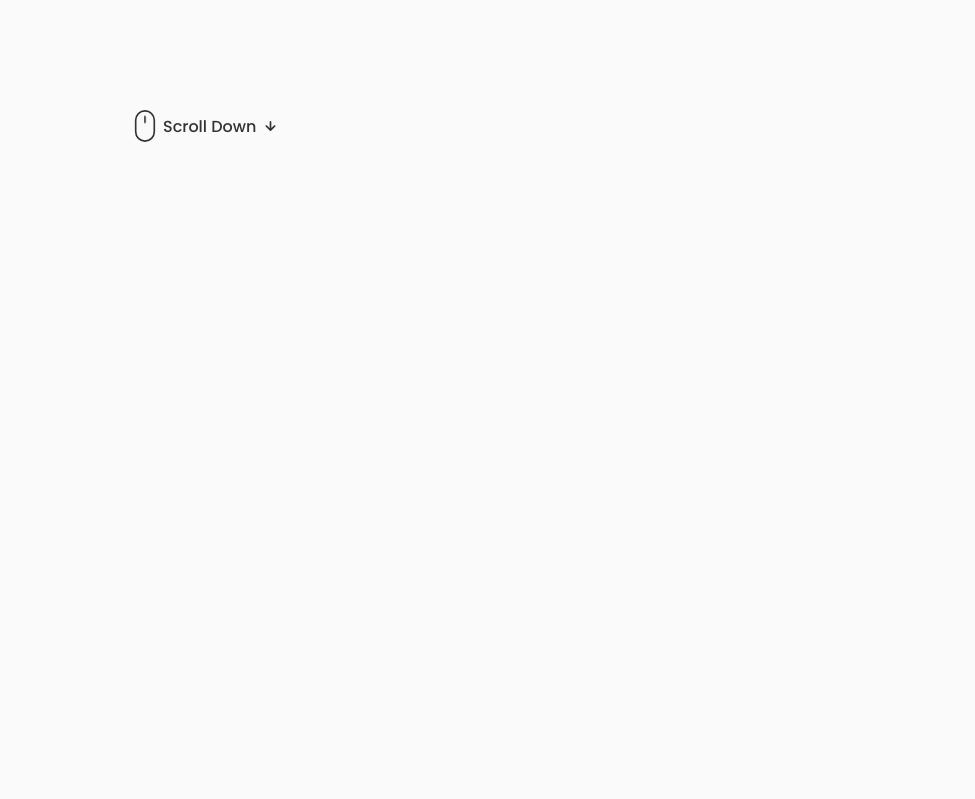
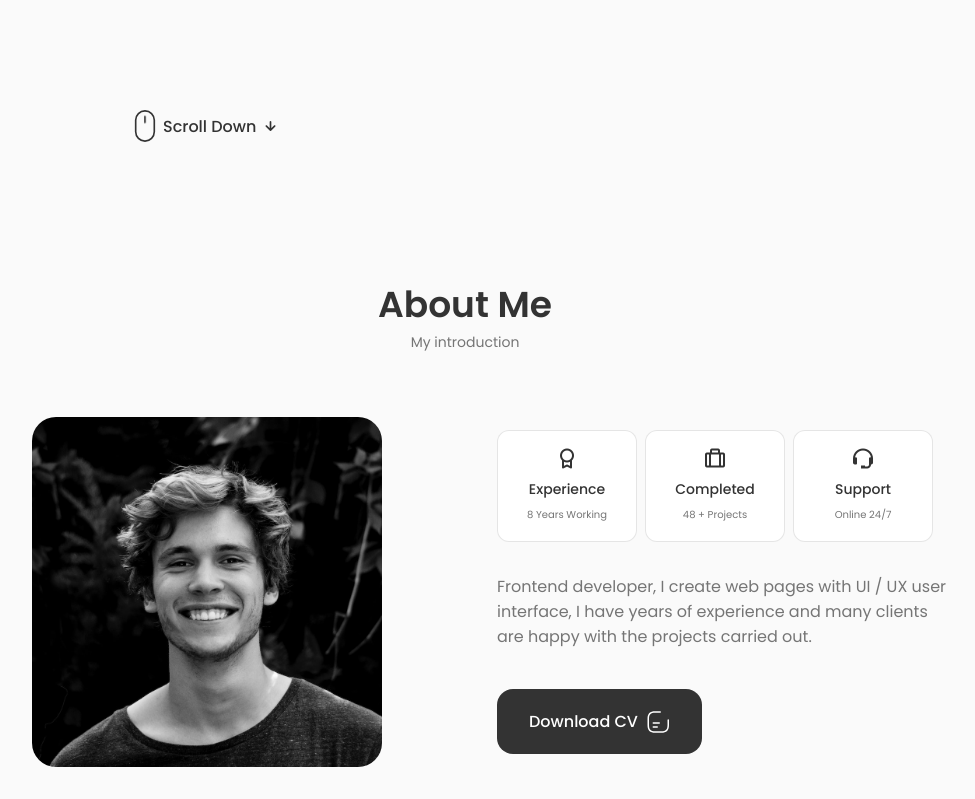
Before and after one commit to junsheng526/portfolio, a React (Create React App) app: page / in a window 1280 px wide. Shown: the part 486-1285 px from the top of the page, without its empty margins (175-1150 px from the left). Before the commit the page ends 800 px from the top, so only its background shows below. Built offline with nearby package versions, Linux system fonts and the light colour scheme.

Commit message:
update about me

```diff
--- a/src/App.js
+++ b/src/App.js
@@ -2,6 +2,7 @@
 import './App.css';
 import Header from './components/header/Header';
 import Home from './components/home/Home';
+import About from './components/about/About';
 
 const App = () => {
   return (
@@ -10,6 +11,7 @@
 
       <main className='main'>
         <Home />
+        <About />
       </main>
     </>
   )
--- a/src/components/about/About.jsx
+++ b/src/components/about/About.jsx
@@ -0,0 +1,57 @@
+import React from 'react'
+import "./about.css"
+import AboutImg from "../../assets/about.jpg"
+import CV from "../../assets/John-Cv.pdf"
+import Info from './Info'
+
+const About = () => {
+    return (
+        <section className="about section" id="about">
+            <h2 className="section__title">About Me</h2>
+            <span className="section__subtitle">My introduction</span>
+
+            <div className="about__container container grid">
+                <img src={AboutImg} alt="" className="about__img" />
+
+                <div className="about__data">
+                    <Info />
+
+                    <p className="about__description">
+                        Frontend developer, I create web pages with UI / UX user interface, I have years of experience and many clients are happy with the projects carried out.
+                    </p>
+
+                    <a download="" href={CV} className="button button--flex">
+                        Download CV
+                        <svg
+                            class="button__icon"
+                            xmlns="http://www.w3.org/2000/svg"
+                            width="24"
+                            height="24"
+                            viewBox="0 0 24 24"
+                            fill="none"
+                        >
+                            <path
+                                d="M15.25 22.7502H9.25C3.82 22.7502 1.5 20.4302 1.5 15.0002V9.00024C1.5 3.57024 3.82 1.25024 9.25 1.25024H14.25C14.66 1.25024 15 1.59024 15 2.00024C15 2.41024 14.66 2.75024 14.25 2.75024H9.25C4.64 2.75024 3 4.39024 3 9.00024V15.0002C3 19.6102 4.64 21.2502 9.25 21.2502H15.25C19.86 21.2502 21.5 19.6102 21.5 15.0002V10.0002C21.5 9.59024 21.84 9.25024 22.25 9.25024C22.66 9.25024 23 9.59024 23 10.0002V15.0002C23 20.4302 20.68 22.7502 15.25 22.7502Z"
+                                fill="var(--container-color)"
+                            ></path>
+                            <path
+                                d="M22.25 10.7502H18.25C14.83 10.7502 13.5 9.42023 13.5 6.00023V2.00023C13.5 1.70023 13.68 1.42023 13.96 1.31023C14.24 1.19023 14.56 1.26023 14.78 1.47023L22.78 9.47023C22.99 9.68023 23.06 10.0102 22.94 10.2902C22.82 10.5702 22.55 10.7502 22.25 10.7502ZM15 3.81023V6.00023C15 8.58023 15.67 9.25023 18.25 9.25023H20.44L15 3.81023Z"
+                                fill="var(--container-color)r"
+                            ></path>
+                            <path
+                                d="M13.25 13.7502H7.25C6.84 13.7502 6.5 13.4102 6.5 13.0002C6.5 12.5902 6.84 12.2502 7.25 12.2502H13.25C13.66 12.2502 14 12.5902 14 13.0002C14 13.4102 13.66 13.7502 13.25 13.7502Z"
+                                fill="var(--container-color)"
+                            ></path>
+                            <path
+                                d="M11.25 17.7502H7.25C6.84 17.7502 6.5 17.4102 6.5 17.0002C6.5 16.5902 6.84 16.2502 7.25 16.2502H11.25C11.66 16.2502 12 16.5902 12 17.0002C12 17.4102 11.66 17.7502 11.25 17.7502Z"
+                                fill="var(--container-color)"
+                            ></path>
+                        </svg>
+                    </a>
+                </div>
+            </div>
+        </section>
+    )
+}
+
+export default About
--- /dev/null
+++ b/src/components/about/Info.jsx
@@ -0,0 +1,28 @@
+import React from 'react'
+
+const Info = () => {
+    return (
+        <div className="about__info grid">
+            <div className="about__box">
+                <i class="bx bx-award about__icon"></i>
+
+                <h3 className="about__title">Experience</h3>
+                <span className="about__subtitle">8 Years Working</span>
+            </div>
+            <div className="about__box">
+                <i class="bx bx-briefcase-alt about__icon"></i>
+
+                <h3 className="about__title">Completed</h3>
+                <span className="about__subtitle">48 + Projects</span>
+            </div>
+            <div className="about__box">
+                <i class="bx bx-support about__icon"></i>
+
+                <h3 className="about__title">Support</h3>
+                <span className="about__subtitle">Online 24/7</span>
+            </div>
+        </div>
+    )
+}
+
+export default Info
--- a/src/components/about/about.css
+++ b/src/components/about/about.css
@@ -0,0 +1,92 @@
+.about__container {
+    grid-template-columns: repeat(2, 1fr);
+    align-items: center;
+    column-gap: 4rem;
+}
+
+.about__img {
+    width: 350px;
+    border-radius: 1.5rem;
+    justify-self: center;
+}
+
+.about__info {
+    grid-template-columns: repeat(3, 140px);
+    gap: 0.5rem;
+    margin-bottom: var(--mb-2);
+}
+
+.about__box {
+    background-color: var(--container-color);
+    border: 1px solid rgba(0, 0, 0, 0.1);
+    border-radius: 0.75rem;
+    text-align: center;
+    padding: 1rem 1.25rem;
+}
+
+.about__icon {
+    font-size: 1.5rem;
+    color: var(--title-color);
+    margin-bottom: var(--mb-0-5);
+}
+
+.about__title {
+    font-size: var(--small-font-size);
+    font-weight: var(--font-medium);
+}
+
+.about__subtitle {
+    font-size: var(--tiny-font-size);
+}
+
+.about__description {
+    margin-bottom: var(--mb-2-5);
+}
+
+/*=============== BREAKPOINTS ===============*/
+/* For large devices */
+@media screen and (max-width: 992px) {
+    .about__container {
+        grid-template-columns: 1fr;
+        row-gap: 2.5rem;
+    }
+
+    .about__img {
+        width: 220px;
+    }
+
+    .about__box {
+        padding: 0.75rem 0.5rem;
+    }
+
+    .about__data {
+        text-align: center;
+    }
+
+    .about__info {
+        justify-content: center;
+    }
+
+    .about__description {
+        padding: 0 5rem;
+        margin-bottom: 2rem;
+    }
+}
+
+/* For medium devices */
+@media screen and (max-width: 576px) {
+    .about__info {
+        grid-template-columns: repeat(3, 1fr);
+    }
+
+    .about__description {
+        padding: 0;
+    }
+}
+
+/* For small devices */
+@media screen and (max-width: 350px) {
+    .about__info {
+        grid-template-columns: repeat(2, 1fr);
+    }
+}
```
Also changed, not shown: src/components/skills/Skills.jsx (added, +9 -0 lines), src/components/skills/skills.css (added).
